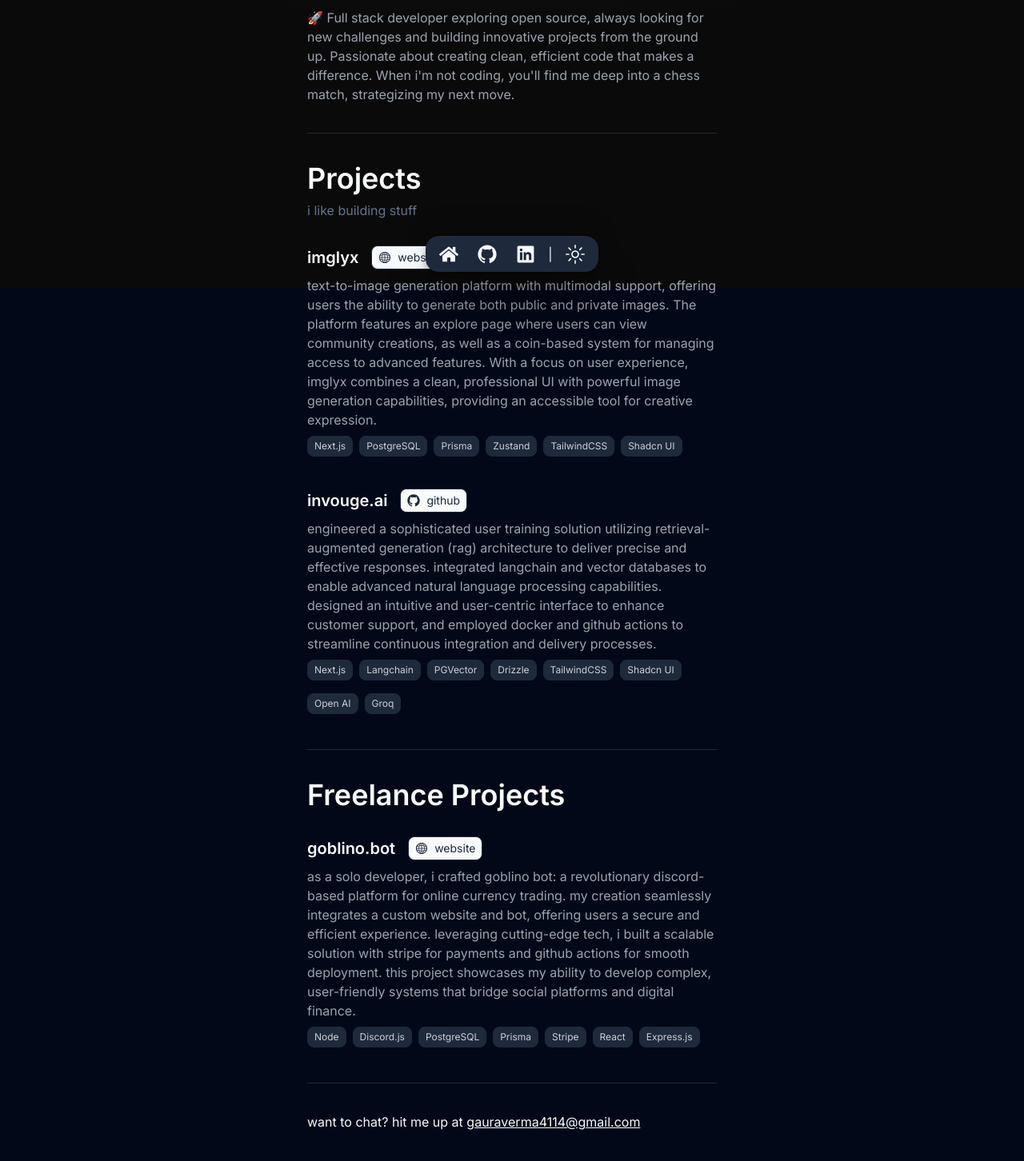
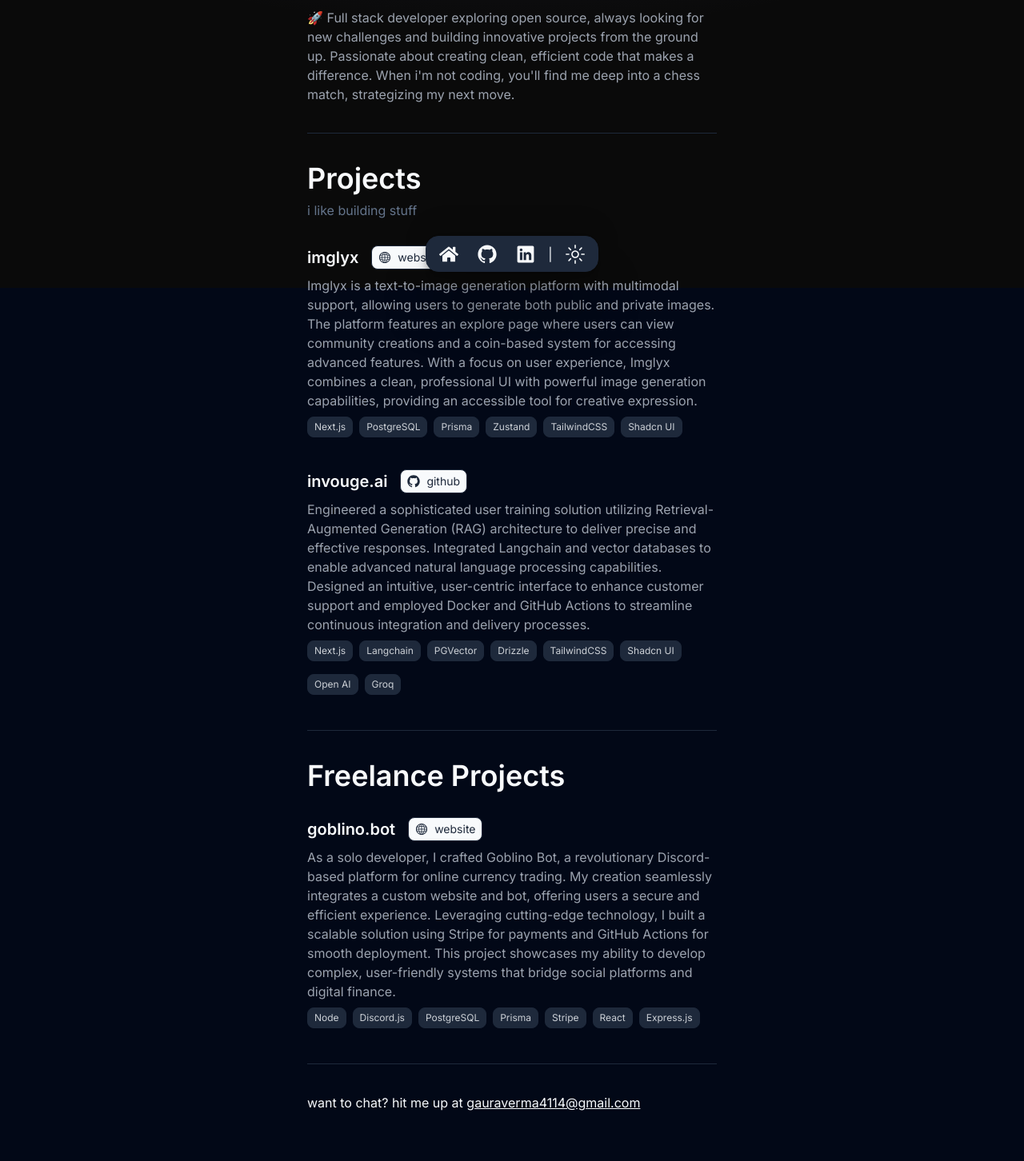
Before and after one commit to krakenftw/portfolio-website, a Next.js app: page / in a window 1280 px wide. Shown: the part 440-1892 px from the top of the page at 80% size. Built offline with nearby package versions, Linux system fonts and the light colour scheme.

Commit message:
grammer changes

```diff
--- a/src/components/FreelanceProject.tsx
+++ b/src/components/FreelanceProject.tsx
@@ -17,14 +17,14 @@ function FreelanceProject() {
             </div>
           </div>
           <span className="text-gray-400">
-            as a solo developer, i crafted goblino bot: a revolutionary
-            discord-based platform for online currency trading. my creation
+            As a solo developer, I crafted Goblino Bot, a revolutionary
+            Discord-based platform for online currency trading. My creation
             seamlessly integrates a custom website and bot, offering users a
-            secure and efficient experience. leveraging cutting-edge tech, i
-            built a scalable solution with stripe for payments and github
-            actions for smooth deployment. this project showcases my ability to
+            secure and efficient experience. Leveraging cutting-edge technology,
+            I built a scalable solution using Stripe for payments and GitHub
+            Actions for smooth deployment. This project showcases my ability to
             develop complex, user-friendly systems that bridge social platforms
-            and digital finance.
+            and digital finance.{" "}
           </span>
           <EachTool
             names={[
--- a/src/components/Project.tsx
+++ b/src/components/Project.tsx
@@ -21,13 +21,13 @@ export default function Project() {
             </div>
           </div>
           <span className="text-gray-400">
-            text-to-image generation platform with multimodal support, offering
-            users the ability to generate both public and private images. The
-            platform features an explore page where users can view community
-            creations, as well as a coin-based system for managing access to
-            advanced features. With a focus on user experience, imglyx combines
-            a clean, professional UI with powerful image generation
-            capabilities, providing an accessible tool for creative expression.
+            Imglyx is a text-to-image generation platform with multimodal
+            support, allowing users to generate both public and private images.
+            The platform features an explore page where users can view community
+            creations and a coin-based system for accessing advanced features.
+            With a focus on user experience, Imglyx combines a clean,
+            professional UI with powerful image generation capabilities,
+            providing an accessible tool for creative expression.{" "}
           </span>
           <EachTool
             names={[
@@ -50,12 +50,12 @@ export default function Project() {
             </div>
           </div>
           <span className="text-gray-400">
-            engineered a sophisticated user training solution utilizing
-            retrieval-augmented generation (rag) architecture to deliver precise
-            and effective responses. integrated langchain and vector databases
+            Engineered a sophisticated user training solution utilizing
+            Retrieval-Augmented Generation (RAG) architecture to deliver precise
+            and effective responses. Integrated Langchain and vector databases
             to enable advanced natural language processing capabilities.
-            designed an intuitive and user-centric interface to enhance customer
-            support, and employed docker and github actions to streamline
+            Designed an intuitive, user-centric interface to enhance customer
+            support and employed Docker and GitHub Actions to streamline
             continuous integration and delivery processes.{" "}
           </span>
           <EachTool
```
